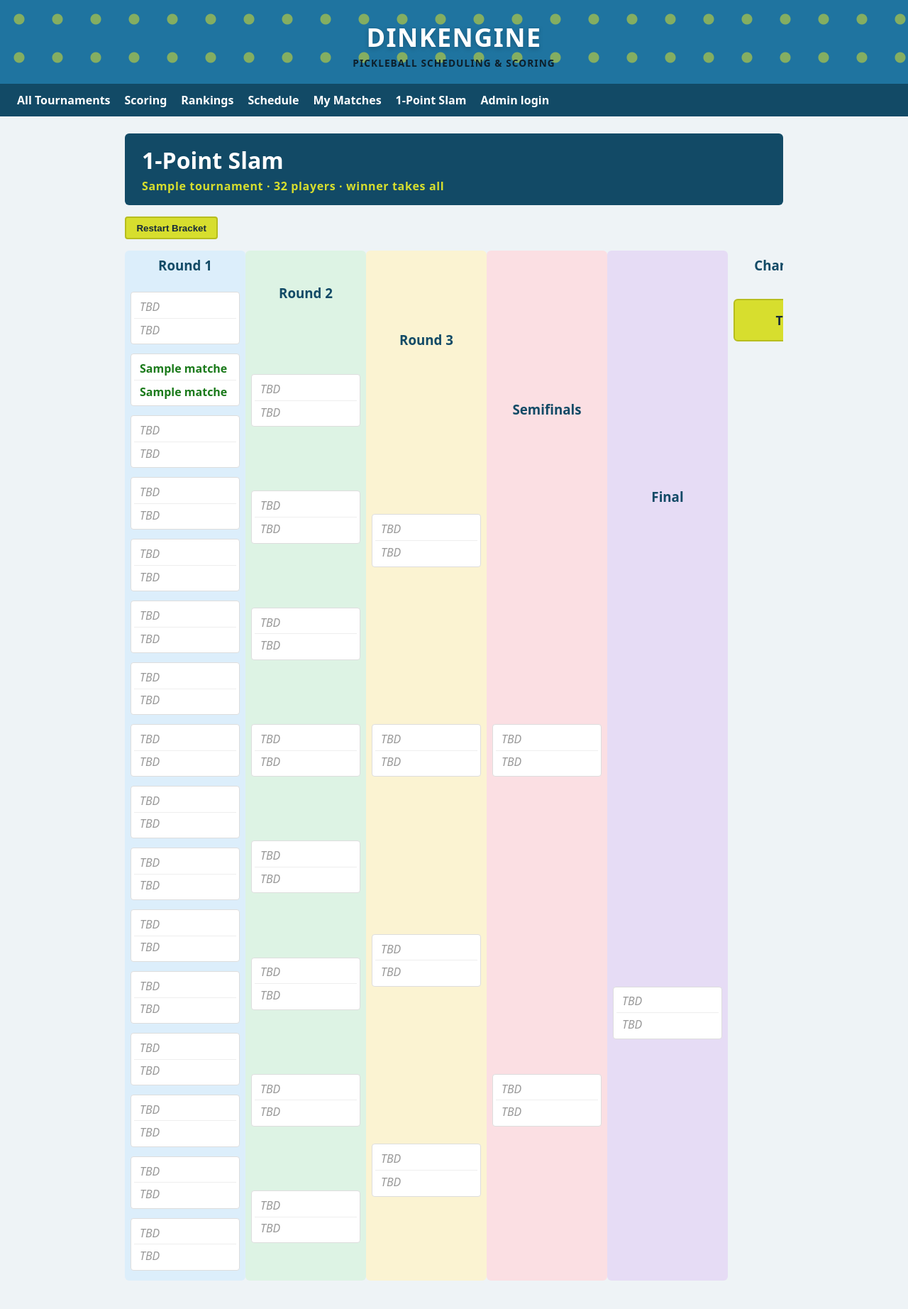
After one commit to paulinemlchan/dinkEngine, a Flask app: page /t/1/slam in a window 1280 px wide. The commit adds this page. Shown: the whole page at 71% size. Run offline with Flask 3, Linux system fonts and the light colour scheme; tables that the repository leaves empty hold one stand-in row (values such as "Sample post").

Commit message:
Add 1-Point Slam bracket page

```diff
--- a/routes/public.py
+++ b/routes/public.py
@@ -1,8 +1,13 @@
-from flask import Blueprint, abort, redirect, render_template, request, url_for
+import random
+
+from flask import Blueprint, abort, flash, redirect, render_template, request, url_for
 
 from db import get_db
 
 bp = Blueprint("public", __name__)
+
+SLAM_ROUND_SLOTS = {1: 16, 2: 8, 3: 4, 4: 2, 5: 1}
+SLAM_ROUND_LABELS = {1: "Round 1", 2: "Round 2", 3: "Round 3", 4: "Semifinals", 5: "Final"}
 
 
 def _get_tournament(db, tournament_id):
@@ -214,3 +219,106 @@ def report(tournament_id):
         selected_player=selected_player,
         matches=matches,
     )
+
+
+@bp.route("/t/<int:tournament_id>/slam")
+def slam(tournament_id):
+    db = get_db()
+    tournament = _get_tournament(db, tournament_id)
+    rows = db.execute(
+        "SELECT * FROM slam_matches WHERE tournament_id = ? ORDER BY round, slot", (tournament_id,)
+    ).fetchall()
+
+    by_round = {}
+    for row in rows:
+        by_round.setdefault(row["round"], {})[row["slot"]] = row
+
+    rounds = []
+    for round_num, slot_count in SLAM_ROUND_SLOTS.items():
+        slots = [by_round.get(round_num, {}).get(slot) for slot in range(slot_count)]
+        rounds.append({"number": round_num, "label": SLAM_ROUND_LABELS[round_num], "slots": slots})
+
+    champion = None
+    final_match = by_round.get(5, {}).get(0)
+    if final_match is not None:
+        champion = final_match["winner_name"]
+
+    return render_template(
+        "public/slam.html",
+        tournament=tournament,
+        rounds=rounds,
+        started=1 in by_round,
+        champion=champion,
+    )
+
+
+@bp.route("/t/<int:tournament_id>/slam/start", methods=["POST"])
+def slam_start(tournament_id):
+    db = get_db()
+    _get_tournament(db, tournament_id)
+
+    names = [row["name"] for row in db.execute(
+        "SELECT name FROM players WHERE tournament_id = ?", (tournament_id,)
+    ).fetchall()]
+
+    if not names:
+        flash("Add players to this tournament before starting a 1-Point Slam.", "error")
+        return redirect(url_for("public.slam", tournament_id=tournament_id))
+    if len(names) > 32:
+        flash("A 1-Point Slam bracket supports at most 32 players.", "error")
+        return redirect(url_for("public.slam", tournament_id=tournament_id))
+
+    random.shuffle(names)
+    names += ["BYE"] * (32 - len(names))
+
+    db.execute("DELETE FROM slam_matches WHERE tournament_id = ?", (tournament_id,))
+    for slot in range(16):
+        db.execute(
+            """INSERT INTO slam_matches (tournament_id, round, slot, player1_name, player2_name)
+               VALUES (?, 1, ?, ?, ?)""",
+            (tournament_id, slot, names[slot * 2], names[slot * 2 + 1]),
+        )
+    db.commit()
+    return redirect(url_for("public.slam", tournament_id=tournament_id))
+
+
+@bp.route("/t/<int:tournament_id>/slam/pick", methods=["POST"])
+def slam_pick(tournament_id):
+    db = get_db()
+    _get_tournament(db, tournament_id)
+
+    round_num = request.form.get("round", type=int)
+    slot = request.form.get("slot", type=int)
+    winner = request.form.get("winner", "").strip()
+
+    if round_num not in SLAM_ROUND_SLOTS or slot is None or not (0 <= slot < SLAM_ROUND_SLOTS[round_num]):
+        abort(400)
+
+    match = db.execute(
+        "SELECT * FROM slam_matches WHERE tournament_id = ? AND round = ? AND slot = ?",
+        (tournament_id, round_num, slot),
+    ).fetchone()
+    if match is None or winner not in (match["player1_name"], match["player2_name"]):
+        abort(400)
+
+    db.execute("UPDATE slam_matches SET winner_name = ? WHERE id = ?", (winner, match["id"]))
+
+    if round_num < 5:
+        next_slot = slot // 2
+        db.execute(
+            """INSERT INTO slam_matches (tournament_id, round, slot, player1_name, player2_name)
+               VALUES (?, ?, ?, ?, ?)
+               ON CONFLICT(tournament_id, round, slot) DO UPDATE SET
+                 player1_name = COALESCE(slam_matches.player1_name, excluded.player1_name),
+                 player2_name = COALESCE(slam_matches.player2_name, excluded.player2_name)""",
+            (
+                tournament_id,
+                round_num + 1,
+                next_slot,
+                winner if slot % 2 == 0 else None,
+                winner if slot % 2 == 1 else None,
+            ),
+        )
+
+    db.commit()
+    return redirect(url_for("public.slam", tournament_id=tournament_id))
--- a/schema.sql
+++ b/schema.sql
@@ -38,3 +38,16 @@ CREATE TABLE IF NOT EXISTS exceptions (
     player1_id INTEGER NOT NULL REFERENCES players(id) ON DELETE CASCADE,
     player2_id INTEGER NOT NULL REFERENCES players(id) ON DELETE CASCADE
 );
+
+-- 1-Point Slam: a 32-player single-elimination bracket, random seeding, winner takes all.
+-- round: 1=Round 1 (16 matchups), 2=Round 2 (8), 3=Round 3 (4), 4=Semifinals (2), 5=Final (1).
+CREATE TABLE IF NOT EXISTS slam_matches (
+    id INTEGER PRIMARY KEY AUTOINCREMENT,
+    tournament_id INTEGER NOT NULL REFERENCES tournaments(id) ON DELETE CASCADE,
+    round INTEGER NOT NULL,
+    slot INTEGER NOT NULL,
+    player1_name TEXT,
+    player2_name TEXT,
+    winner_name TEXT,
+    UNIQUE(tournament_id, round, slot)
+);
--- a/static/css/style.css
+++ b/static/css/style.css
@@ -186,3 +186,73 @@ th { background: var(--color-blue); color: #fff; }
   padding: 1rem;
 }
 .tab-panel { display: none; }
+
+.slam-banner {
+  background: var(--color-blue-dark);
+  color: #fff;
+  border-radius: 6px;
+  padding: 1rem 1.5rem;
+  margin-bottom: 1rem;
+}
+.slam-banner h1 { color: #fff; margin: 0; }
+.slam-banner p { margin: 0.25rem 0 0; color: var(--color-yellow); font-weight: 600; letter-spacing: 0.04em; }
+.slam-bracket {
+  display: flex;
+  align-items: stretch;
+  gap: 0;
+  overflow-x: auto;
+  padding-bottom: 1rem;
+}
+.slam-round {
+  flex: 1 0 170px;
+  min-width: 170px;
+  display: flex;
+  flex-direction: column;
+  justify-content: space-around;
+  padding: 0.5rem;
+  border-radius: 6px;
+}
+.slam-round h3 { text-align: center; color: var(--color-blue-dark); margin-top: 0; }
+.slam-round-1 { background: #dceefb; }
+.slam-round-2 { background: #ddf3e4; }
+.slam-round-3 { background: #fbf3d2; }
+.slam-round-4 { background: #fbdfe3; }
+.slam-round-5 { background: #e6dcf5; }
+.slam-champion-col { background: none; justify-content: flex-start; }
+.slam-match {
+  background: #fff;
+  border: 1px solid #ddd;
+  border-radius: 4px;
+  margin: 0.4rem 0;
+  padding: 0.25rem;
+}
+.slam-player, .slam-pick-form { margin: 0; }
+.slam-player {
+  padding: 0.3rem 0.5rem;
+  border-bottom: 1px solid #eee;
+}
+.slam-match .slam-player:last-child, .slam-match .slam-pick-form:last-child .slam-player-button { border-bottom: none; }
+.slam-player-tbd { color: #999; font-style: italic; }
+.slam-player-winner { font-weight: 700; color: #1b7a1b; }
+.slam-player-loser { color: #999; text-decoration: line-through; }
+.slam-player-button {
+  width: 100%;
+  text-align: left;
+  background: #fff;
+  border: 1px solid #ddd;
+  border-radius: 0;
+  font-weight: 600;
+  color: var(--color-navy-text);
+  padding: 0.3rem 0.5rem;
+}
+.slam-player-button:hover { background: var(--color-yellow); }
+.slam-champion-box {
+  background: var(--color-yellow);
+  border: 2px solid var(--color-yellow-dark);
+  border-radius: 6px;
+  padding: 1rem;
+  text-align: center;
+  font-weight: 800;
+  font-size: 1.1rem;
+  margin-top: 1rem;
+}
--- a/templates/base.html
+++ b/templates/base.html
@@ -20,6 +20,7 @@
       <a href="{{ url_for('public.rankings', tournament_id=tournament.id) }}">Rankings</a>
       <a href="{{ url_for('public.schedule', tournament_id=tournament.id) }}">Schedule</a>
       <a href="{{ url_for('public.report', tournament_id=tournament.id) }}">My Matches</a>
+      <a href="{{ url_for('public.slam', tournament_id=tournament.id) }}">1-Point Slam</a>
     {% endif %}
     {% if session.get('is_admin') %}
       <a href="{{ url_for('admin.tournaments') }}">Admin</a>
--- /dev/null
+++ b/templates/public/slam.html
@@ -0,0 +1,45 @@
+{% extends "base.html" %}
+{% macro player_row(round_number, slot, match, which) %}
+  {% set name = (match.player1_name if which == 1 else match.player2_name) if match else None %}
+  {% if not name %}
+    <div class="slam-player slam-player-tbd">TBD</div>
+  {% elif match.winner_name %}
+    <div class="slam-player {{ 'slam-player-winner' if match.winner_name == name else 'slam-player-loser' }}">{{ name }}</div>
+  {% else %}
+    <form method="post" action="{{ url_for('public.slam_pick', tournament_id=tournament.id) }}" class="slam-pick-form">
+      <input type="hidden" name="round" value="{{ round_number }}">
+      <input type="hidden" name="slot" value="{{ slot }}">
+      <button type="submit" name="winner" value="{{ name }}" class="slam-player-button">{{ name }}</button>
+    </form>
+  {% endif %}
+{% endmacro %}
+{% block content %}
+<div class="slam-banner">
+  <h1>1-Point Slam</h1>
+  <p>{{ tournament.name }} &middot; 32 players &middot; winner takes all</p>
+</div>
+
+<form method="post" action="{{ url_for('public.slam_start', tournament_id=tournament.id) }}" class="inline-form">
+  <button type="submit">{{ 'Restart Bracket' if started else 'Start' }}</button>
+</form>
+
+{% if started %}
+<div class="slam-bracket">
+  {% for round in rounds %}
+  <div class="slam-round slam-round-{{ round.number }}">
+    <h3>{{ round.label }}</h3>
+    {% for match in round.slots %}
+      <div class="slam-match">
+        {{ player_row(round.number, loop.index0, match, 1) }}
+        {{ player_row(round.number, loop.index0, match, 2) }}
+      </div>
+    {% endfor %}
+  </div>
+  {% endfor %}
+  <div class="slam-round slam-champion-col">
+    <h3>Champion</h3>
+    <div class="slam-champion-box">{{ champion or 'TBD' }}</div>
+  </div>
+</div>
+{% endif %}
+{% endblock %}
```
